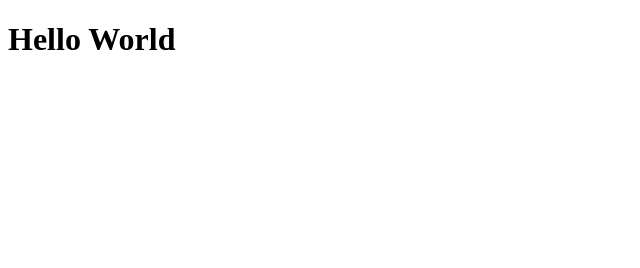
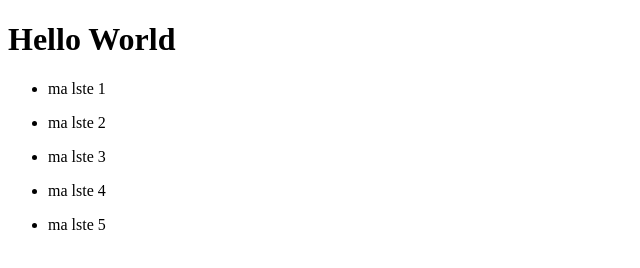
Before and after one commit to GabB40/test_tags, a plain HTML site: page index.html in a window 1280 px wide. Shown: the whole page, without its empty margins (0-640 px from the left). Drawn offline with Linux system fonts and the light colour scheme.

Commit message:
implement list on index.html

```diff
--- a/index.html
+++ b/index.html
@@ -7,6 +7,23 @@
 </head>
 <body>
   <h1>Hello World</h1>
+  <ul>
+    <li>
+      <p>ma lste 1</p>
+    </li>
+    <li>
+      <p>ma lste 2</p>
+    </li>
+    <li>
+      <p>ma lste 3</p>
+    </li>
+    <li>
+      <p>ma lste 4</p>
+    </li>
+    <li>
+      <p>ma lste 5</p>
+    </li>
+  </ul>
 <script src="./script.js"></script>
 </body>
 </html>
```
